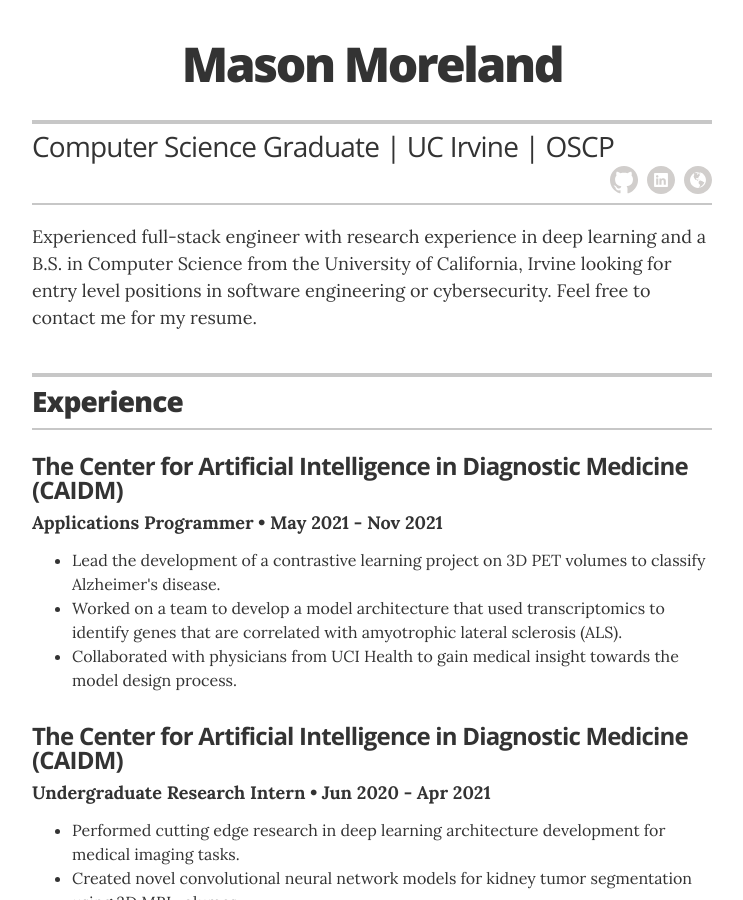
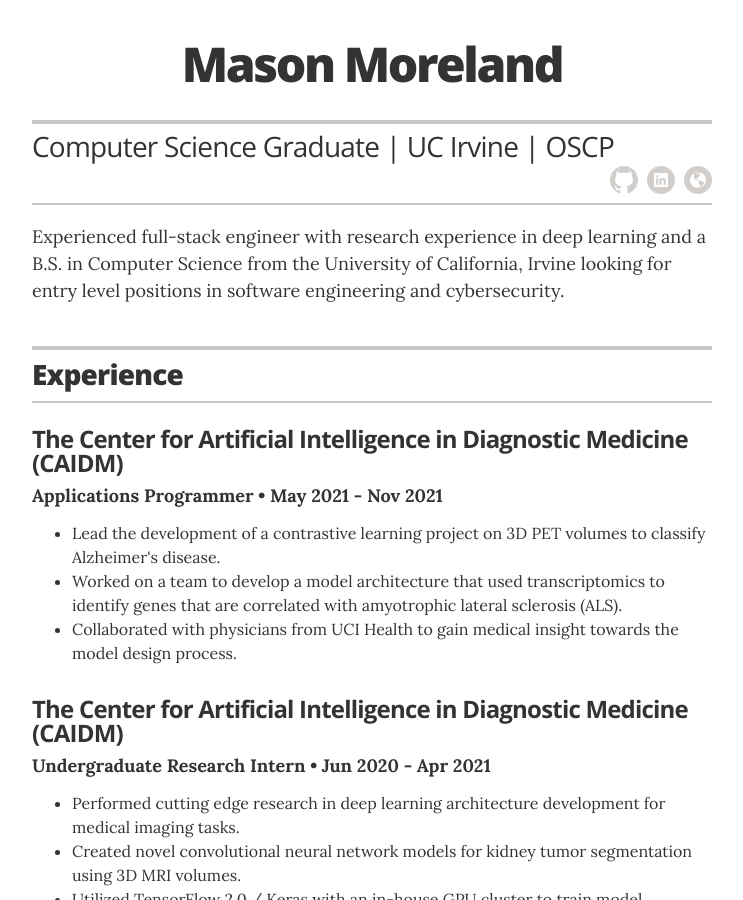
Before and after one commit to mmore21/website, a Jekyll site: the page built from index.html, in a window 1280 px wide and 900 px high. Shown: the whole window, without its empty margins (268-1011 px from the left). Built offline with Jekyll 4.4.1, drawn with Linux system fonts in a browser that asks for light colours.

Commit message:
Update headline

```diff
--- a/_config.yml
+++ b/_config.yml
@@ -23,7 +23,7 @@ resume_title:                   "Computer Science Graduate | UC Irvine | OSCP"
 # resume_header_contact_info:     "Address - Phone Number - Email"
 display_header_contact_info:    "false"
 
-resume_header_intro: "<p>Experienced full-stack engineer with research experience in deep learning and a B.S. in Computer Science from the University of California, Irvine looking for entry level positions in software engineering or cybersecurity. Feel free to contact me for my resume.</p>"
+resume_header_intro: "<p>Experienced full-stack engineer with research experience in deep learning and a B.S. in Computer Science from the University of California, Irvine looking for entry level positions in software engineering and cybersecurity.</p>"
 
 # use "yes" to display the email contact button,
 # "no" to display an "I'm not looking for work" message,
```
